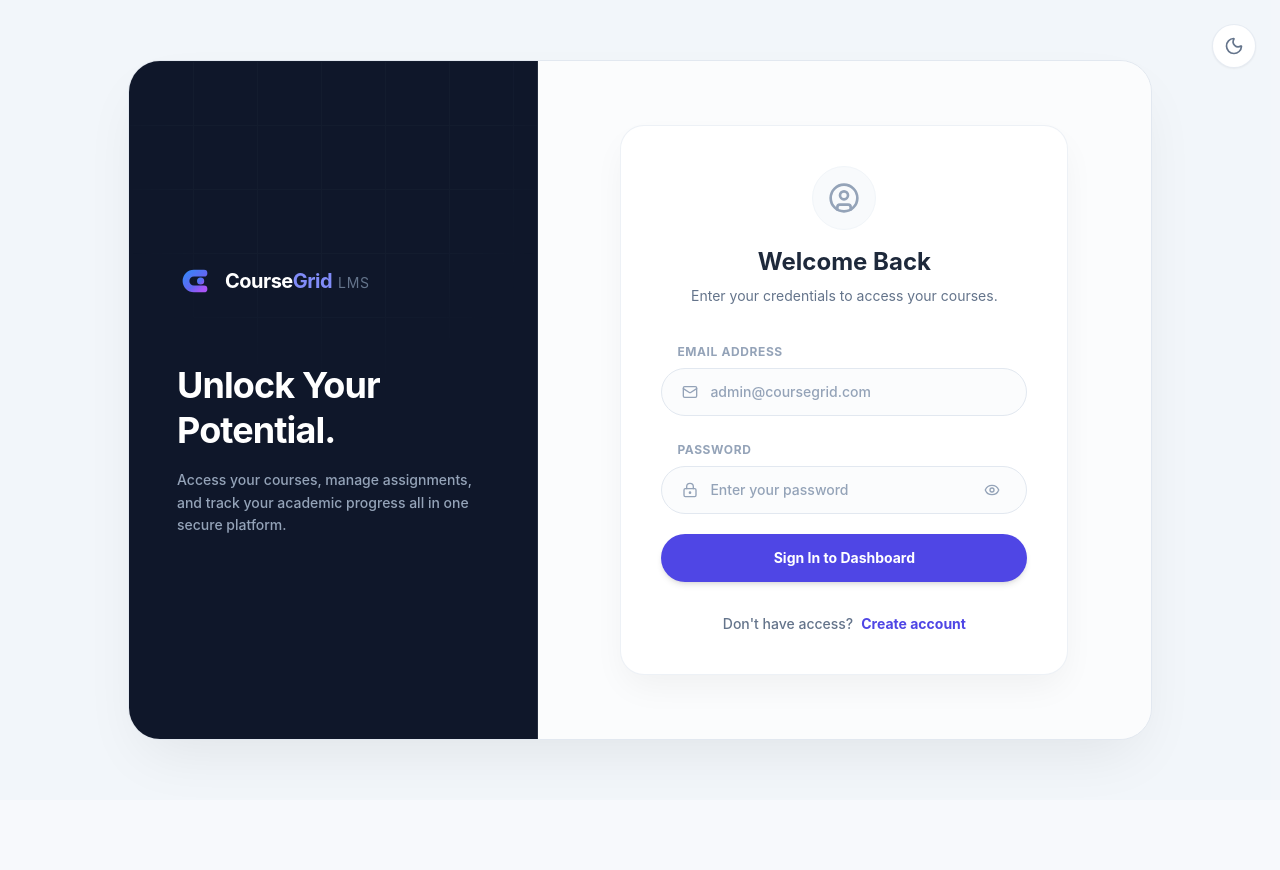
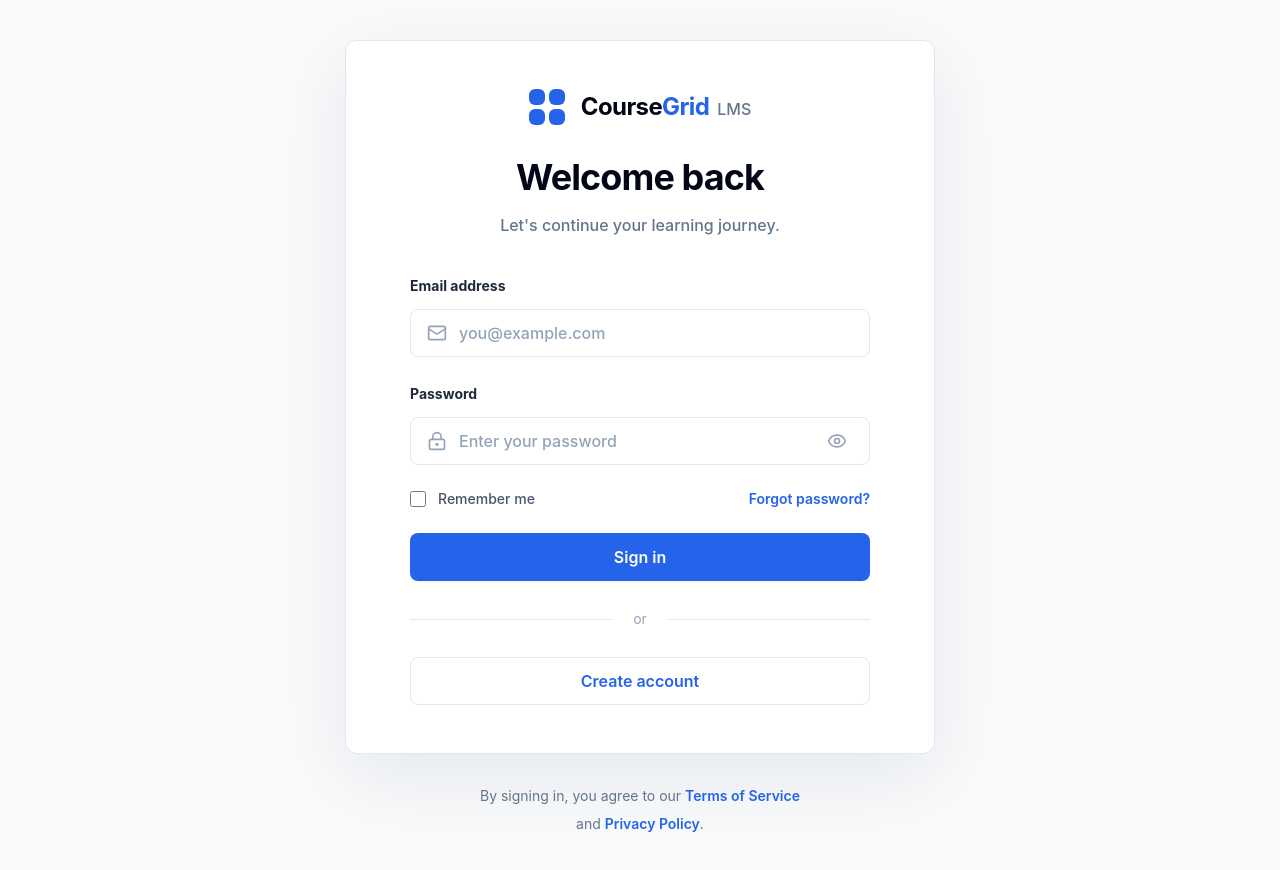
Before and after one commit to Mohamed-Ruzaik/CourseGrid-LMS, a React (Vite) app in the folder frontend/: page /login in a window 1280 px wide. Shown: the top 870 px of the page. Before the commit the page ends 800 px from the top, so only its background shows below. Built offline with nearby package versions, Linux system fonts and the light colour scheme; no server answers.

Commit message:
Redesign auth pages with centered card

```diff
--- a/frontend/src/components/AuthShell.tsx
+++ b/frontend/src/components/AuthShell.tsx
@@ -1,120 +1,56 @@
-import { ReactNode, useEffect, useState } from "react";
-import { Link } from "react-router-dom";
-import { Moon, Sun, UserCircle } from "lucide-react";
+import { ReactNode, useEffect } from "react";
 
 type AuthShellProps = {
   children: ReactNode;
-  eyebrow?: string;
   title: string;
   subtitle: string;
   documentTitle: string;
 };
 
-function CourseGridLogo({ className = "h-10 w-10" }: { className?: string }) {
+function CourseGridMark() {
   return (
-    <svg
-      className={`${className} transition-transform duration-300 hover:scale-105`}
-      viewBox="0 0 32 32"
-      fill="none"
-      xmlns="http://www.w3.org/2000/svg"
-      aria-hidden="true"
-    >
-      <defs>
-        <linearGradient id="coursegrid-auth-grad" x1="0%" y1="0%" x2="100%" y2="100%">
-          <stop offset="0%" stopColor="#3b82f6" />
-          <stop offset="60%" stopColor="#6366f1" />
-          <stop offset="100%" stopColor="#a855f7" />
-        </linearGradient>
-      </defs>
-
-      <path
-        d="M24 9H15C11.13 9 8 12.13 8 16C8 19.87 11.13 23 15 23H24"
-        stroke="url(#coursegrid-auth-grad)"
-        strokeWidth="6"
-        strokeLinecap="round"
-        strokeLinejoin="round"
-      />
-      <circle cx="21" cy="16" r="3.2" fill="url(#coursegrid-auth-grad)" />
-    </svg>
+    <div className="grid h-9 w-9 grid-cols-2 gap-1 rounded-lg" aria-hidden="true">
+      <span className="rounded-md bg-blue-600" />
+      <span className="rounded-md bg-blue-600" />
+      <span className="rounded-md bg-blue-600" />
+      <span className="rounded-md bg-blue-600" />
+    </div>
   );
 }
 
-export function AuthShell({ children, documentTitle, eyebrow, subtitle, title }: AuthShellProps) {
-  const [isDark, setIsDark] = useState(false);
-
+export function AuthShell({ children, documentTitle, subtitle, title }: AuthShellProps) {
   useEffect(() => {
     document.title = documentTitle;
-    document.documentElement.classList.toggle("dark", isDark);
-  }, [documentTitle, isDark]);
+    document.documentElement.classList.remove("dark");
+  }, [documentTitle]);
 
   return (
-    <main className="flex min-h-screen items-center justify-center bg-slate-100/70 p-4 text-slate-800 transition-colors duration-300 dark:bg-slate-950 dark:text-slate-200 sm:p-8">
-      <button
-        type="button"
-        onClick={() => setIsDark((current) => !current)}
-        className="absolute right-6 top-6 z-50 grid h-11 w-11 place-items-center rounded-full border border-slate-200/80 bg-white text-slate-500 shadow-sm transition hover:shadow-md dark:border-slate-700 dark:bg-slate-800 dark:text-slate-300"
-        aria-label={isDark ? "Switch to light mode" : "Switch to dark mode"}
-      >
-        {isDark ? <Sun className="h-5 w-5" /> : <Moon className="h-5 w-5" />}
-      </button>
+    <main className="flex min-h-screen flex-col items-center justify-center bg-[#f8fafc] px-4 py-10 text-slate-950">
+      <section className="w-full max-w-[590px] rounded-xl border border-slate-200 bg-white px-10 py-12 shadow-[0_22px_80px_rgba(15,23,42,0.08)] sm:px-16">
+        <div className="mb-9 text-center">
+          <div className="mb-8 flex items-center justify-center gap-4">
+            <CourseGridMark />
+            <div className="flex items-baseline gap-2">
+              <span className="text-2xl font-bold tracking-tight">
+                Course<span className="text-blue-600">Grid</span>
+              </span>
+              <span className="text-base font-medium text-slate-500">LMS</span>
+            </div>
+          </div>
 
-      <section className="grid w-full max-w-5xl overflow-hidden rounded-[2rem] border border-slate-200 bg-white shadow-[0_25px_60px_-15px_rgba(0,0,0,0.08)] transition-colors duration-300 dark:border-slate-800/80 dark:bg-slate-900 md:grid-cols-[40%_60%]">
-        <aside className="relative hidden overflow-hidden border-r border-slate-200/10 bg-slate-900 p-12 text-white transition-colors duration-300 dark:bg-slate-950 dark:border-slate-800 md:flex md:flex-col md:justify-between">
-          <div className="absolute inset-0 bg-[linear-gradient(to_right,#1e293b_1px,transparent_1px),linear-gradient(to_bottom,#1e293b_1px,transparent_1px)] bg-[size:4rem_4rem] opacity-30 [mask-image:radial-gradient(ellipse_60%_50%_at_50%_0%,#000_70%,transparent_100%)]" />
+          <h1 className="text-4xl font-bold tracking-tight text-slate-950">{title}</h1>
+          <p className="mt-4 text-base font-medium text-slate-500">{subtitle}</p>
+        </div>
 
-          <div className="relative z-10 my-auto">
-            <Link to="/login" className="mb-16 flex items-center gap-3">
-              <CourseGridLogo className="h-9 w-9" />
-              <span className="text-xl font-bold tracking-tight">
-                <span className="text-white">Course</span>
-                <span className="text-indigo-400">Grid</span>
-                <span className="ml-1.5 text-sm font-normal uppercase tracking-wider text-slate-500">
-                  LMS
-                </span>
-              </span>
-            </Link>
+        {children}
+      </section>
 
-            <h1 className="mb-4 text-4xl font-bold leading-tight tracking-tight">
-              Unlock Your <br />
-              Potential.
-            </h1>
-            <p className="max-w-xs text-sm font-medium leading-relaxed text-slate-400">
-              Access your courses, manage assignments, and track your academic progress all in one
-              secure platform.
-            </p>
-          </div>
-        </aside>
-
-        <section className="relative z-10 flex w-full flex-col items-center justify-center bg-slate-50/50 p-6 transition-colors duration-300 dark:bg-slate-900/40 sm:p-12 lg:p-16">
-          <header className="mb-8 flex w-full max-w-md items-center gap-3 md:hidden">
-            <CourseGridLogo className="h-9 w-9" />
-            <span className="text-xl font-bold tracking-tight">
-              <span className="text-slate-800 dark:text-white">Course</span>
-              <span className="text-indigo-500">Grid</span>
-              <span className="ml-1 text-sm font-normal uppercase text-slate-400 dark:text-slate-500">
-                LMS
-              </span>
-            </span>
-          </header>
-
-          <div className="w-full max-w-md rounded-3xl border border-slate-200/60 bg-white p-8 shadow-[0_15px_35px_-5px_rgba(0,0,0,0.05)] transition-colors duration-300 dark:border-slate-800 dark:bg-slate-950 sm:p-10">
-            <div className="mb-8 flex flex-col items-center text-center">
-              <div className="mb-4 flex h-16 w-16 items-center justify-center rounded-full border border-slate-100 bg-slate-50 text-slate-400 dark:border-slate-800 dark:bg-slate-900 dark:text-slate-500">
-                <UserCircle className="h-8 w-8" />
-              </div>
-              {eyebrow ? (
-                <p className="mb-2 text-xs font-bold uppercase tracking-[0.22em] text-indigo-500">
-                  {eyebrow}
-                </p>
-              ) : null}
-              <h2 className="mb-2 text-2xl font-bold text-slate-800 dark:text-white">{title}</h2>
-              <p className="text-sm text-slate-500 dark:text-slate-400">{subtitle}</p>
-            </div>
-
-            {children}
-          </div>
-        </section>
-      </section>
+      <p className="mt-7 max-w-md text-center text-sm leading-7 text-slate-500">
+        By signing in, you agree to our{" "}
+        <span className="font-semibold text-blue-600">Terms of Service</span>
+        <br />
+        and <span className="font-semibold text-blue-600">Privacy Policy</span>.
+      </p>
     </main>
   );
 }
--- a/frontend/src/pages/public/LoginPage.tsx
+++ b/frontend/src/pages/public/LoginPage.tsx
@@ -20,6 +20,7 @@ export function LoginPage() {
   const location = useLocation();
   const [email, setEmail] = useState("");
   const [password, setPassword] = useState("");
+  const [rememberMe, setRememberMe] = useState(false);
   const [showPassword, setShowPassword] = useState(false);
   const [error, setError] = useState("");
   const [isSubmitting, setIsSubmitting] = useState(false);
@@ -43,40 +44,40 @@ export function LoginPage() {
   return (
     <AuthShell
       documentTitle="CourseGrid | Login"
-      title="Welcome Back"
-      subtitle="Enter your credentials to access your courses."
+      title="Welcome back"
+      subtitle="Let's continue your learning journey."
     >
-      <form className="space-y-5" onSubmit={handleSubmit}>
-        <div className="space-y-1.5">
+      <form className="space-y-6" onSubmit={handleSubmit}>
+        <div>
           <label
             htmlFor="email"
-            className="ml-4 text-xs font-bold uppercase tracking-wider text-slate-400 dark:text-slate-500"
+            className="text-sm font-bold text-slate-800"
           >
-            Email Address
+            Email address
           </label>
-          <div className="flex h-12 items-center rounded-full border border-slate-200 bg-slate-50/50 px-5 transition-all focus-within:border-indigo-500 focus-within:ring-2 focus-within:ring-indigo-500/50 dark:border-slate-800 dark:bg-slate-900">
-            <Mail className="h-4 w-4 text-slate-400" aria-hidden="true" />
+          <div className="mt-3 flex h-12 items-center rounded-lg border border-slate-200 bg-white px-4 transition focus-within:border-blue-500 focus-within:ring-4 focus-within:ring-blue-100">
+            <Mail className="h-5 w-5 text-slate-400" aria-hidden="true" />
             <input
               id="email"
               type="email"
               value={email}
               onChange={(event) => setEmail(event.target.value)}
               required
-              placeholder="admin@coursegrid.com"
-              className="ml-3 min-w-0 flex-1 border-0 bg-transparent text-sm font-medium text-slate-800 outline-none placeholder:text-slate-400 dark:text-white"
+              placeholder="you@example.com"
+              className="ml-3 min-w-0 flex-1 border-0 bg-transparent text-base font-medium text-slate-900 outline-none placeholder:text-slate-400"
             />
           </div>
         </div>
 
-        <div className="space-y-1.5">
+        <div>
           <label
             htmlFor="password"
-            className="ml-4 text-xs font-bold uppercase tracking-wider text-slate-400 dark:text-slate-500"
+            className="text-sm font-bold text-slate-800"
           >
             Password
           </label>
-          <div className="flex h-12 items-center rounded-full border border-slate-200 bg-slate-50/50 px-5 transition-all focus-within:border-indigo-500 focus-within:ring-2 focus-within:ring-indigo-500/50 dark:border-slate-800 dark:bg-slate-900">
-            <LockKeyhole className="h-4 w-4 text-slate-400" aria-hidden="true" />
+          <div className="mt-3 flex h-12 items-center rounded-lg border border-slate-200 bg-white px-4 transition focus-within:border-blue-500 focus-within:ring-4 focus-within:ring-blue-100">
+            <LockKeyhole className="h-5 w-5 text-slate-400" aria-hidden="true" />
             <input
               id="password"
               type={showPassword ? "text" : "password"}
@@ -84,25 +85,40 @@ export function LoginPage() {
               onChange={(event) => setPassword(event.target.value)}
               required
               placeholder="Enter your password"
-              className="ml-3 min-w-0 flex-1 border-0 bg-transparent text-sm font-medium text-slate-800 outline-none placeholder:text-slate-400 dark:text-white"
+              className="ml-3 min-w-0 flex-1 border-0 bg-transparent text-base font-medium text-slate-900 outline-none placeholder:text-slate-400"
             />
             <button
               type="button"
               onClick={() => setShowPassword((current) => !current)}
-              className="ml-2 rounded-full p-1.5 text-slate-400 transition hover:bg-slate-100 hover:text-slate-600 dark:hover:bg-slate-800 dark:hover:text-slate-200"
+              className="ml-2 rounded-md p-1.5 text-slate-400 transition hover:bg-slate-100 hover:text-slate-600"
               aria-label={showPassword ? "Hide password" : "Show password"}
             >
               {showPassword ? (
-                <EyeOff className="h-4 w-4" aria-hidden="true" />
+                <EyeOff className="h-5 w-5" aria-hidden="true" />
               ) : (
-                <Eye className="h-4 w-4" aria-hidden="true" />
+                <Eye className="h-5 w-5" aria-hidden="true" />
               )}
             </button>
           </div>
         </div>
 
+        <div className="flex items-center justify-between gap-4 text-sm">
+          <label className="inline-flex items-center gap-3 font-medium text-slate-600">
+            <input
+              type="checkbox"
+              checked={rememberMe}
+              onChange={(event) => setRememberMe(event.target.checked)}
+              className="h-4 w-4 rounded border-slate-300 text-blue-600 focus:ring-blue-500"
+            />
+            Remember me
+          </label>
+          <button type="button" className="font-semibold text-blue-600 hover:text-blue-700">
+            Forgot password?
+          </button>
+        </div>
+
         {error ? (
-          <div className="rounded-xl border border-red-200 bg-red-50 px-4 py-3 text-center text-sm font-medium text-red-600 dark:border-red-800 dark:bg-red-900/20 dark:text-red-400">
+          <div className="rounded-lg border border-red-200 bg-red-50 px-4 py-3 text-center text-sm font-medium text-red-600">
             {error}
           </div>
         ) : null}
@@ -110,17 +126,22 @@ export function LoginPage() {
         <button
           type="submit"
           disabled={isSubmitting}
-          className="mt-6 h-12 w-full rounded-full bg-indigo-600 text-sm font-bold text-white shadow-md transition-all duration-200 hover:-translate-y-0.5 hover:bg-indigo-500 hover:shadow-lg active:scale-95 disabled:cursor-not-allowed disabled:opacity-70 disabled:transform-none dark:bg-indigo-500 dark:text-slate-950 dark:hover:bg-indigo-400"
+          className="h-12 w-full rounded-lg bg-blue-600 text-base font-semibold text-white shadow-sm transition hover:bg-blue-700 disabled:cursor-not-allowed disabled:opacity-70"
         >
-          {isSubmitting ? "Signing in..." : "Sign In to Dashboard"}
+          {isSubmitting ? "Signing in..." : "Sign in"}
         </button>
       </form>
 
-      <div className="mt-8 text-center text-sm">
-        <span className="font-medium text-slate-500 dark:text-slate-400">Don't have access?</span>
+      <div className="my-7 flex items-center gap-5 text-sm text-slate-400">
+        <span className="h-px flex-1 bg-slate-200" />
+        or
+        <span className="h-px flex-1 bg-slate-200" />
+      </div>
+
+      <div>
         <Link
           to="/register"
-          className="ml-2 font-bold text-indigo-600 underline-offset-4 hover:underline dark:text-indigo-400"
+          className="flex h-12 w-full items-center justify-center rounded-lg border border-slate-200 bg-white text-base font-semibold text-blue-600 transition hover:border-blue-200 hover:bg-blue-50"
         >
           Create account
         </Link>
--- a/frontend/src/pages/public/RegisterPage.tsx
+++ b/frontend/src/pages/public/RegisterPage.tsx
@@ -47,18 +47,18 @@ export function RegisterPage() {
     <AuthShell
       documentTitle="CourseGrid | Register"
       title="Create Account"
-      subtitle="Register to start your learning journey."
+      subtitle="Create your CourseGrid LMS account."
     >
       <form className="space-y-5" onSubmit={handleSubmit}>
-        <div className="space-y-1.5">
+        <div>
           <label
             htmlFor="name"
-            className="ml-4 text-xs font-bold uppercase tracking-wider text-slate-400 dark:text-slate-500"
+            className="text-sm font-bold text-slate-800"
           >
-            Full Name
+            Full name
           </label>
-          <div className="flex h-12 items-center rounded-full border border-slate-200 bg-slate-50/50 px-5 transition-all focus-within:border-indigo-500 focus-within:ring-2 focus-within:ring-indigo-500/50 dark:border-slate-800 dark:bg-slate-900">
-            <UserRound className="h-4 w-4 text-slate-400" aria-hidden="true" />
+          <div className="mt-3 flex h-12 items-center rounded-lg border border-slate-200 bg-white px-4 transition focus-within:border-blue-500 focus-within:ring-4 focus-within:ring-blue-100">
+            <UserRound className="h-5 w-5 text-slate-400" aria-hidden="true" />
             <input
               id="name"
               type="text"
@@ -67,41 +67,41 @@ export function RegisterPage() {
               required
               minLength={2}
               placeholder="John Doe"
-              className="ml-3 min-w-0 flex-1 border-0 bg-transparent text-sm font-medium text-slate-800 outline-none placeholder:text-slate-400 dark:text-white"
+              className="ml-3 min-w-0 flex-1 border-0 bg-transparent text-base font-medium text-slate-900 outline-none placeholder:text-slate-400"
             />
           </div>
         </div>
 
-        <div className="space-y-1.5">
+        <div>
           <label
             htmlFor="email"
-            className="ml-4 text-xs font-bold uppercase tracking-wider text-slate-400 dark:text-slate-500"
+            className="text-sm font-bold text-slate-800"
           >
-            Email Address
+            Email address
           </label>
-          <div className="flex h-12 items-center rounded-full border border-slate-200 bg-slate-50/50 px-5 transition-all focus-within:border-indigo-500 focus-within:ring-2 focus-within:ring-indigo-500/50 dark:border-slate-800 dark:bg-slate-900">
-            <Mail className="h-4 w-4 text-slate-400" aria-hidden="true" />
+          <div className="mt-3 flex h-12 items-center rounded-lg border border-slate-200 bg-white px-4 transition focus-within:border-blue-500 focus-within:ring-4 focus-within:ring-blue-100">
+            <Mail className="h-5 w-5 text-slate-400" aria-hidden="true" />
             <input
               id="email"
               type="email"
               value={email}
               onChange={(event) => setEmail(event.target.value)}
               required
-              placeholder="student@coursegrid.com"
-              className="ml-3 min-w-0 flex-1 border-0 bg-transparent text-sm font-medium text-slate-800 outline-none placeholder:text-slate-400 dark:text-white"
+              placeholder="you@example.com"
+              className="ml-3 min-w-0 flex-1 border-0 bg-transparent text-base font-medium text-slate-900 outline-none placeholder:text-slate-400"
             />
           </div>
         </div>
 
-        <div className="space-y-1.5">
+        <div>
           <label
             htmlFor="password"
-            className="ml-4 text-xs font-bold uppercase tracking-wider text-slate-400 dark:text-slate-500"
+            className="text-sm font-bold text-slate-800"
           >
             Password
           </label>
-          <div className="flex h-12 items-center rounded-full border border-slate-200 bg-slate-50/50 px-5 transition-all focus-within:border-indigo-500 focus-within:ring-2 focus-within:ring-indigo-500/50 dark:border-slate-800 dark:bg-slate-900">
-            <LockKeyhole className="h-4 w-4 text-slate-400" aria-hidden="true" />
+          <div className="mt-3 flex h-12 items-center rounded-lg border border-slate-200 bg-white px-4 transition focus-within:border-blue-500 focus-within:ring-4 focus-within:ring-blue-100">
+            <LockKeyhole className="h-5 w-5 text-slate-400" aria-hidden="true" />
             <input
               id="password"
               type={showPassword ? "text" : "password"}
@@ -110,27 +110,27 @@ export function RegisterPage() {
               required
               minLength={8}
               placeholder="Minimum 8 characters"
-              className="ml-3 min-w-0 flex-1 border-0 bg-transparent text-sm font-medium text-slate-800 outline-none placeholder:text-slate-400 dark:text-white"
+              className="ml-3 min-w-0 flex-1 border-0 bg-transparent text-base font-medium text-slate-900 outline-none placeholder:text-slate-400"
             />
             <button
               type="button"
               onClick={() => setShowPassword((current) => !current)}
-              className="ml-2 rounded-full p-1.5 text-slate-400 transition hover:bg-slate-100 hover:text-slate-600 dark:hover:bg-slate-800 dark:hover:text-slate-200"
+              className="ml-2 rounded-md p-1.5 text-slate-400 transition hover:bg-slate-100 hover:text-slate-600"
               aria-label={showPassword ? "Hide password" : "Show password"}
             >
               {showPassword ? (
-                <EyeOff className="h-4 w-4" aria-hidden="true" />
+                <EyeOff className="h-5 w-5" aria-hidden="true" />
               ) : (
-                <Eye className="h-4 w-4" aria-hidden="true" />
+                <Eye className="h-5 w-5" aria-hidden="true" />
               )}
             </button>
           </div>
         </div>
 
-        <div className="space-y-1.5">
+        <div>
           <label
             htmlFor="role"
-            className="ml-4 text-xs font-bold uppercase tracking-wider text-slate-400 dark:text-slate-500"
+            className="text-sm font-bold text-slate-800"
           >
             System Role
           </label>
@@ -138,7 +138,7 @@ export function RegisterPage() {
             id="role"
             value={role}
             onChange={(event) => setRole(event.target.value as UserRole)}
-            className="h-12 w-full cursor-pointer appearance-none rounded-full border border-slate-200 bg-slate-50/50 px-5 text-sm font-medium text-slate-800 outline-none transition-all focus:border-indigo-500 focus:ring-2 focus:ring-indigo-500/50 dark:border-slate-800 dark:bg-slate-900 dark:text-white"
+            className="mt-3 h-12 w-full cursor-pointer rounded-lg border border-slate-200 bg-white px-4 text-base font-medium text-slate-900 outline-none transition focus:border-blue-500 focus:ring-4 focus:ring-blue-100"
           >
             <option value="student">Student</option>
             <option value="instructor">Instructor</option>
@@ -147,13 +147,13 @@ export function RegisterPage() {
         </div>
 
         {error ? (
-          <div className="rounded-xl border border-red-200 bg-red-50 px-4 py-3 text-center text-sm font-medium text-red-600 dark:border-red-800 dark:bg-red-900/20 dark:text-red-400">
+          <div className="rounded-lg border border-red-200 bg-red-50 px-4 py-3 text-center text-sm font-medium text-red-600">
             {error}
           </div>
         ) : null}
 
         {success ? (
-          <div className="rounded-xl border border-emerald-200 bg-emerald-50 px-4 py-3 text-sm font-medium text-emerald-600 dark:border-emerald-800 dark:bg-emerald-900/20 dark:text-emerald-400">
+          <div className="rounded-lg border border-emerald-200 bg-emerald-50 px-4 py-3 text-sm font-medium text-emerald-600">
             <div className="flex items-center justify-center gap-2">
               <CheckCircle2 className="h-4 w-4" aria-hidden="true" />
               {success}
@@ -164,21 +164,24 @@ export function RegisterPage() {
         <button
           type="submit"
           disabled={isSubmitting}
-          className="mt-6 h-12 w-full rounded-full bg-indigo-600 text-sm font-bold text-white shadow-md transition-all duration-200 hover:-translate-y-0.5 hover:bg-indigo-500 hover:shadow-lg active:scale-95 disabled:cursor-not-allowed disabled:opacity-70 disabled:transform-none dark:bg-indigo-500 dark:text-slate-950 dark:hover:bg-indigo-400"
+          className="h-12 w-full rounded-lg bg-blue-600 text-base font-semibold text-white shadow-sm transition hover:bg-blue-700 disabled:cursor-not-allowed disabled:opacity-70"
         >
           {isSubmitting ? "Processing..." : "Create account"}
         </button>
       </form>
 
-      <div className="mt-8 text-center text-sm">
-        <span className="font-medium text-slate-500 dark:text-slate-400">
-          Already registered?
-        </span>
+      <div className="my-7 flex items-center gap-5 text-sm text-slate-400">
+        <span className="h-px flex-1 bg-slate-200" />
+        or
+        <span className="h-px flex-1 bg-slate-200" />
+      </div>
+
+      <div>
         <Link
           to="/login"
-          className="ml-2 font-bold text-indigo-600 underline-offset-4 hover:underline dark:text-indigo-400"
+          className="flex h-12 w-full items-center justify-center rounded-lg border border-slate-200 bg-white text-base font-semibold text-blue-600 transition hover:border-blue-200 hover:bg-blue-50"
         >
-          Sign In
+          Sign in
         </Link>
       </div>
     </AuthShell>
```
